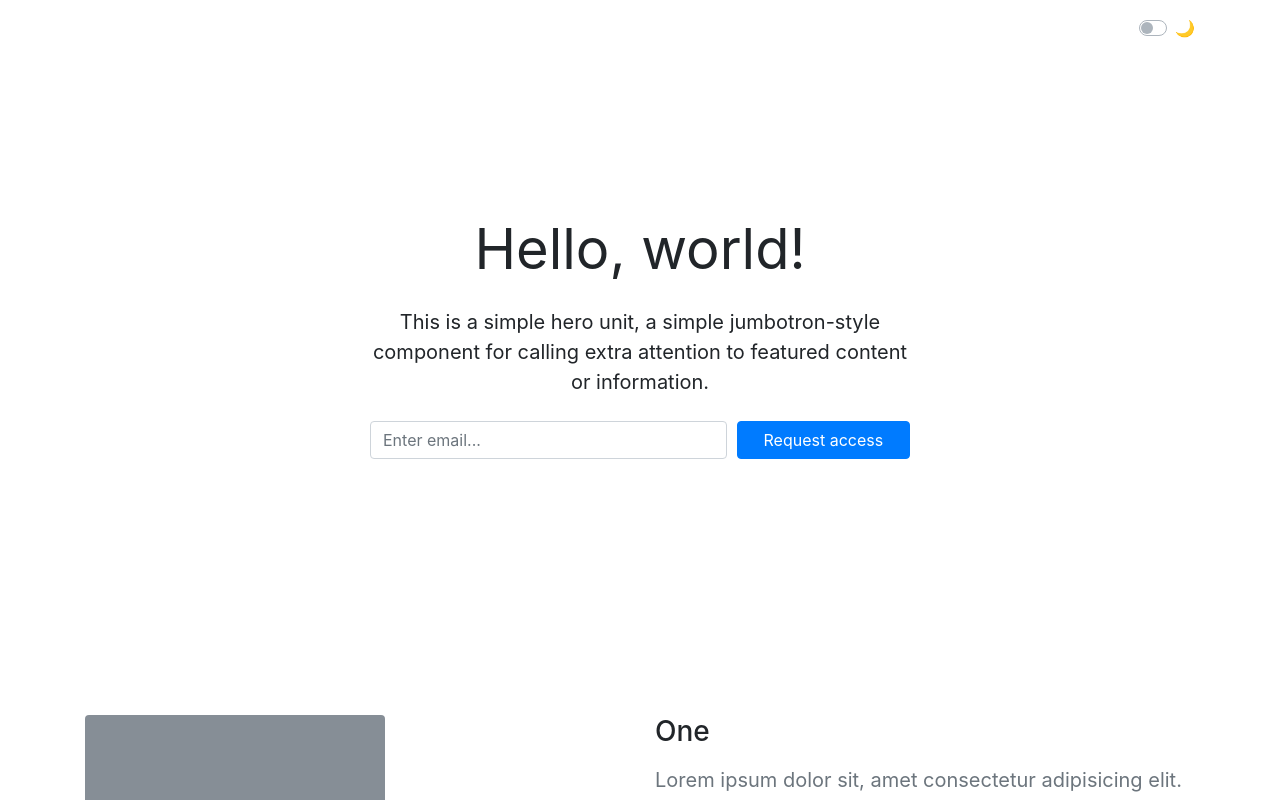
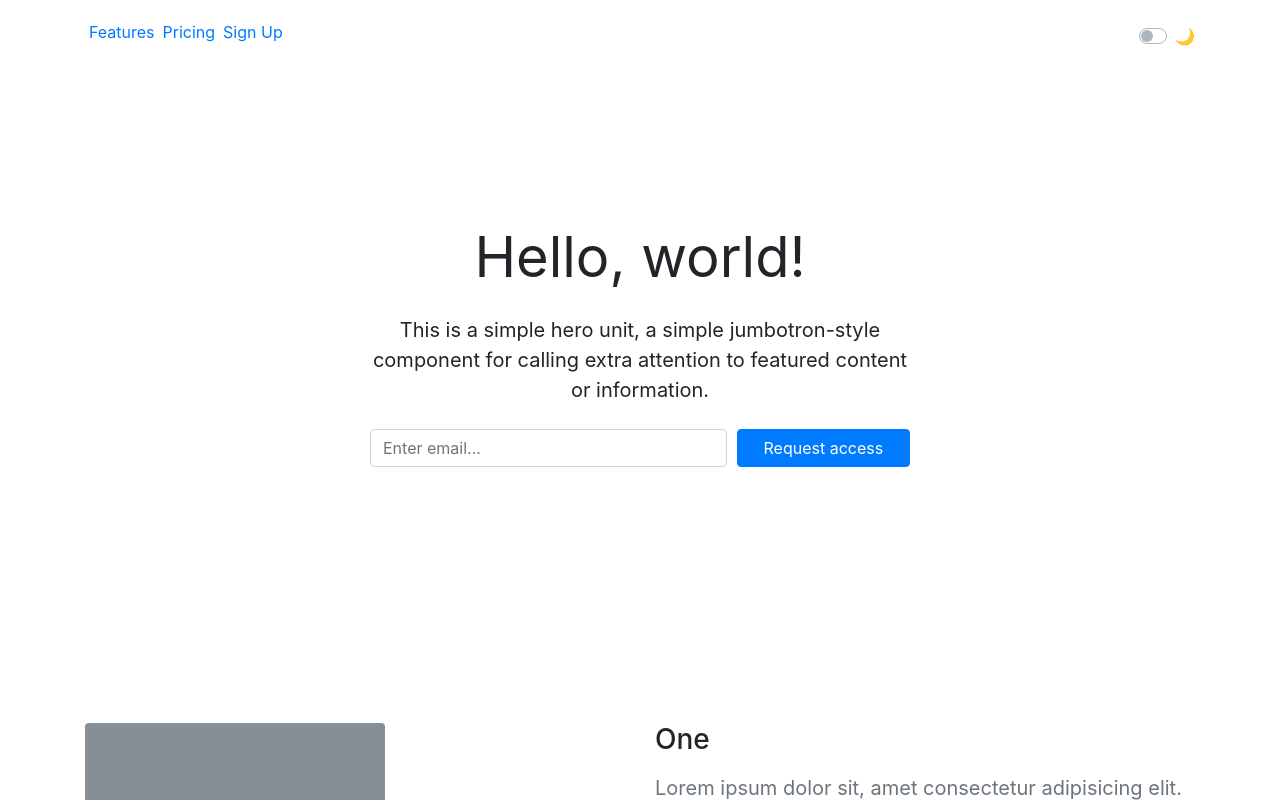
Before and after one commit to alexdevero/mvp-landing-page-template-react, a React (Create React App) app: page / in a window 1280 px wide. Shown: the top 800 px of the page. Built offline with nearby package versions, Linux system fonts and the light colour scheme.

Commit message:
Add new anchor links

```diff
--- a/src/components/header.tsx
+++ b/src/components/header.tsx
@@ -1,4 +1,5 @@
 import React from 'react'
+import AnchorLink from 'react-anchor-link-smooth-scroll'
 
 import { navConfig } from './../config/config'
 
@@ -10,7 +11,15 @@ interface HeaderUI {
 export const Header = (props: HeaderUI) => (
   <header className="pt-3 pb-3">
     <div className="container">
-      <ul className="list-inline d-flex align-items-end justify-content-end">
+      <ul className="list-inline d-flex align-items-end justify-content-space-between">
+        <li className="p-1"><AnchorLink href="#mainFeatures">Features</AnchorLink></li>
+
+        <li className="p-1"><AnchorLink href="#pricing">Pricing</AnchorLink></li>
+
+        {/* <li className="p-1"><AnchorLink href="#testimonials">Testimonials</AnchorLink></li> */}
+
+        <li className="p-1 mr-auto"><AnchorLink href="#signUp">Sign Up</AnchorLink></li>
+
         {navConfig.useDarkMode && (
           <li>
             <div
```
